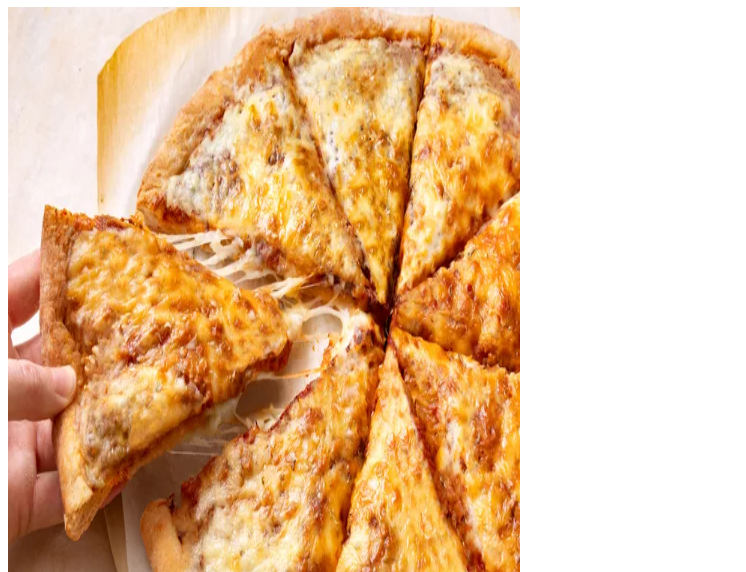
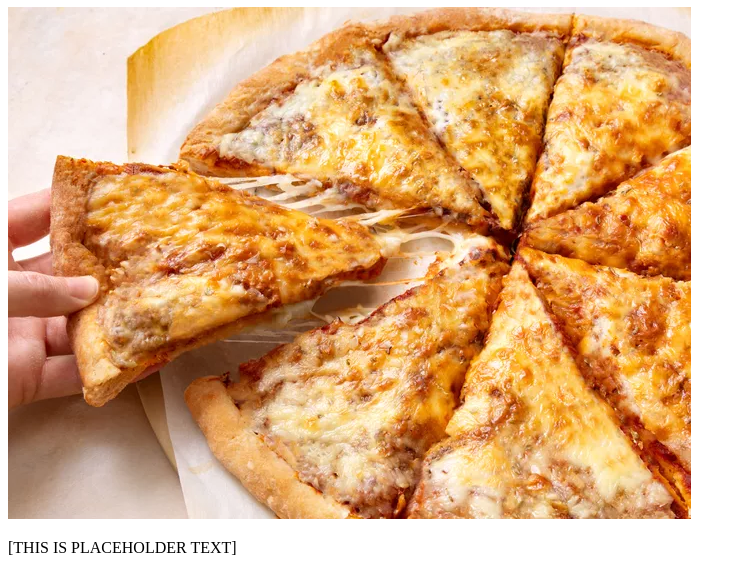
Before and after one commit to iwantlife/odin-recipes, a plain HTML site: page recipes/pizza.html in a window 1280 px wide. Shown: the part 73-645 px from the top of the page, without its empty margins (0-746 px from the left). Drawn offline with Linux system fonts and the light colour scheme.

Commit message:
Fixed image sizing, added scroll-element to cake.
Fixed image sizing because I had height and width mixed up, causing images to become stretched.
Experimented with adding <html scroll-element: smooth;> to cake tab to see if that'll allow for scrolling, otherwise there might be future issues with displaying everything on the page.

```diff
--- a/recipes/pizza.html
+++ b/recipes/pizza.html
@@ -9,8 +9,8 @@
 <body>
     <h1>Description</h1>
     <img src="../images/pizza.png" alt="Pizza with a lot of cheese"
-    height="683"
-    width="512">
+    height="512"
+    width="683">
     <p>
         [THIS IS PLACEHOLDER TEXT]
     </p>
```
Also changed, not shown: recipes/cake.html (+4 -3 lines), recipes/spaghetti.html (+2 -2 lines).
